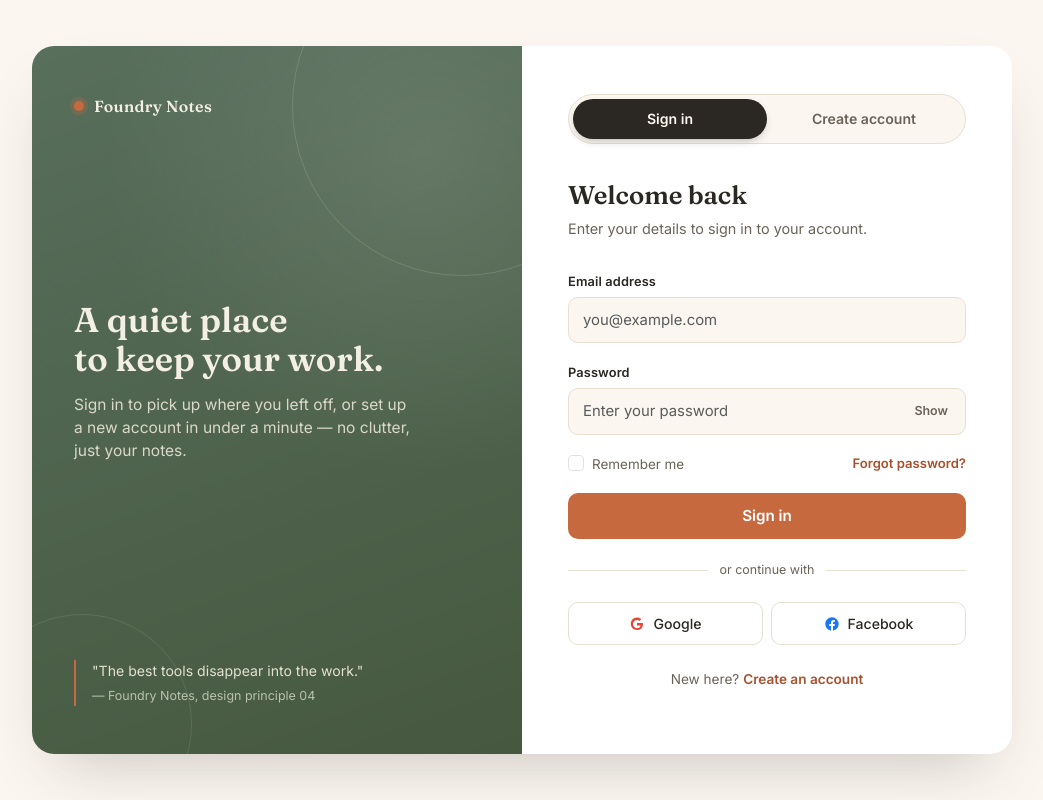
After one commit to SuzanLama433/Student_management_system_scms, a Django app: page /accounts/register/ in a window 1280 px wide. The commit adds this page. Shown: the whole page, without its empty margins (118-1161 px from the left). Run offline with Django 5.2, Linux system fonts and the light colour scheme; some libraries are stand-ins or nearby versions.

Commit message:
register successful

```diff
--- /dev/null
+++ b/student_management/accounts/static/css/login.css
@@ -0,0 +1,353 @@
+:root {
+  --clay: #c7693f;
+  --clay-dark: #a8512e;
+  --moss: #586f5c;
+  --cream: #fbf7f0;
+  --paper: #ffffff;
+  --ink: #2b2722;
+  --ink-soft: #6b6359;
+  --line: #e7dfd2;
+}
+
+* {
+  box-sizing: border-box;
+}
+
+body {
+  font-family: "Inter", sans-serif;
+  background: var(--cream);
+  color: var(--ink);
+  min-height: 100vh;
+  display: flex;
+  align-items: center;
+  justify-content: center;
+  padding: 24px;
+}
+.display-font {
+  font-family: "Fraunces", serif;
+}
+
+.auth-shell {
+  width: 100%;
+  max-width: 980px;
+  background: var(--paper);
+  border-radius: 22px;
+  overflow: hidden;
+  box-shadow: 0 30px 60px -25px rgba(43, 39, 34, 0.25);
+  display: grid;
+  grid-template-columns: 1fr 1fr;
+  min-height: 620px;
+}
+
+/* ---- Brand side ---- */
+.brand-side {
+  background:
+    radial-gradient(
+      circle at 80% 15%,
+      rgba(255, 255, 255, 0.1),
+      transparent 45%
+    ),
+    linear-gradient(160deg, var(--moss) 0%, #46583f 100%);
+  color: #f3efe4;
+  padding: 48px 42px;
+  display: flex;
+  flex-direction: column;
+  justify-content: space-between;
+  position: relative;
+  overflow: hidden;
+}
+
+.brand-side::before {
+  content: "";
+  position: absolute;
+  width: 340px;
+  height: 340px;
+  border-radius: 50%;
+  border: 1px solid rgba(255, 255, 255, 0.14);
+  top: -110px;
+  right: -110px;
+}
+
+.brand-side::after {
+  content: "";
+  position: absolute;
+  width: 220px;
+  height: 220px;
+  border-radius: 50%;
+  border: 1px solid rgba(255, 255, 255, 0.1);
+  bottom: -80px;
+  left: -60px;
+}
+
+.brand-mark {
+  display: flex;
+  align-items: center;
+  gap: 10px;
+  font-weight: 600;
+  letter-spacing: 0.02em;
+  z-index: 1;
+}
+
+.brand-mark .dot {
+  width: 10px;
+  height: 10px;
+  border-radius: 50%;
+  background: var(--clay);
+  box-shadow: 0 0 0 4px rgba(199, 105, 63, 0.25);
+}
+
+.brand-copy {
+  z-index: 1;
+}
+
+.brand-copy h1 {
+  font-size: 2.15rem;
+  line-height: 1.15;
+  margin-bottom: 14px;
+  font-weight: 600;
+}
+
+.brand-copy p {
+  color: #dad9c9;
+  font-size: 0.97rem;
+  max-width: 340px;
+}
+
+.brand-quote {
+  z-index: 1;
+  border-left: 2px solid var(--clay);
+  padding-left: 16px;
+  font-size: 0.88rem;
+  color: #e3e1d2;
+}
+
+.brand-quote span {
+  display: block;
+  margin-top: 6px;
+  font-size: 0.78rem;
+  color: #b9c2ae;
+}
+
+/* ---- Form side ---- */
+.form-side {
+  padding: 48px 46px;
+  display: flex;
+  flex-direction: column;
+  justify-content: center;
+}
+
+.switcher {
+  display: flex;
+  background: var(--cream);
+  border: 1px solid var(--line);
+  border-radius: 999px;
+  padding: 4px;
+  margin-bottom: 32px;
+  width: 100%;
+}
+
+.switcher button {
+  flex: 1;
+  border: none;
+  background: transparent;
+  padding: 9px 0;
+  border-radius: 999px;
+  font-weight: 600;
+  font-size: 0.88rem;
+  color: var(--ink-soft);
+  transition: all 0.25s ease;
+}
+
+.switcher button.active {
+  background: var(--ink);
+  color: #fff8ef;
+  box-shadow: 0 4px 10px -4px rgba(43, 39, 34, 0.4);
+}
+
+.panel-title {
+  font-weight: 600;
+  font-size: 1.6rem;
+  margin-bottom: 4px;
+}
+
+.panel-sub {
+  color: var(--ink-soft);
+  font-size: 0.9rem;
+  margin-bottom: 28px;
+}
+
+.form-label {
+  font-size: 0.8rem;
+  font-weight: 600;
+  color: var(--ink);
+  margin-bottom: 6px;
+  letter-spacing: 0.01em;
+}
+
+.form-control {
+  border: 1px solid var(--line);
+  background: var(--cream);
+  padding: 11px 14px;
+  font-size: 0.93rem;
+  border-radius: 10px;
+  color: var(--ink);
+}
+
+.form-control:focus {
+  background: #fff;
+  border-color: var(--clay);
+  box-shadow: 0 0 0 3px rgba(199, 105, 63, 0.18);
+}
+
+.input-affix {
+  position: relative;
+}
+
+.input-affix .toggle-eye {
+  position: absolute;
+  right: 12px;
+  top: 50%;
+  transform: translateY(-50%);
+  background: none;
+  border: none;
+  color: var(--ink-soft);
+  font-size: 0.78rem;
+  font-weight: 600;
+  cursor: pointer;
+}
+
+.btn-clay {
+  background: var(--clay);
+  border: none;
+  color: #fff;
+  font-weight: 600;
+  padding: 12px;
+  border-radius: 10px;
+  font-size: 0.95rem;
+  transition:
+    background 0.2s ease,
+    transform 0.15s ease;
+}
+
+.btn-clay:hover {
+  background: var(--clay-dark);
+  color: #fff;
+  transform: translateY(-1px);
+}
+
+.divider {
+  display: flex;
+  align-items: center;
+  gap: 12px;
+  color: var(--ink-soft);
+  font-size: 0.78rem;
+  margin: 22px 0;
+}
+
+.divider::before,
+.divider::after {
+  content: "";
+  flex: 1;
+  height: 1px;
+  background: var(--line);
+}
+
+.btn-ghost {
+  border: 1px solid var(--line);
+  background: #fff;
+  color: var(--ink);
+  font-weight: 500;
+  font-size: 0.88rem;
+  padding: 10px;
+  border-radius: 10px;
+  display: flex;
+  align-items: center;
+  justify-content: center;
+  gap: 8px;
+}
+
+.btn-ghost:hover {
+  background: var(--cream);
+  color: var(--ink);
+}
+
+.foot-note {
+  text-align: center;
+  font-size: 0.85rem;
+  color: var(--ink-soft);
+  margin-top: 24px;
+}
+
+.foot-note a {
+  color: var(--clay-dark);
+  font-weight: 600;
+  text-decoration: none;
+}
+
+.foot-note a:hover {
+  text-decoration: underline;
+}
+
+.form-check-label {
+  font-size: 0.84rem;
+  color: var(--ink-soft);
+}
+
+.small-link {
+  font-size: 0.82rem;
+  color: var(--clay-dark);
+  text-decoration: none;
+  font-weight: 600;
+}
+
+.small-link:hover {
+  text-decoration: underline;
+}
+
+.pane {
+  display: none;
+  animation: fadeIn 0.35s ease;
+}
+
+.pane.active {
+  display: block;
+}
+
+@keyframes fadeIn {
+  from {
+    opacity: 0;
+    transform: translateY(6px);
+  }
+
+  to {
+    opacity: 1;
+    transform: translateY(0);
+  }
+}
+
+.strength-row {
+  display: flex;
+  gap: 5px;
+  margin-top: 8px;
+}
+
+.strength-row span {
+  height: 4px;
+  flex: 1;
+  border-radius: 3px;
+  background: var(--line);
+}
+
+@media (max-width: 860px) {
+  .auth-shell {
+    grid-template-columns: 1fr;
+  }
+
+  .brand-side {
+    display: none;
+  }
+
+  .form-side {
+    padding: 38px 26px;
+  }
+}
--- /dev/null
+++ b/student_management/accounts/static/js/loginScript.js
@@ -0,0 +1,37 @@
+function showPane(name) {
+  document
+    .getElementById("pane-login")
+    .classList.toggle("active", name === "login");
+  document
+    .getElementById("pane-register")
+    .classList.toggle("active", name === "register");
+  document
+    .getElementById("tab-login")
+    .classList.toggle("active", name === "login");
+  document
+    .getElementById("tab-register")
+    .classList.toggle("active", name === "register");
+}
+
+function togglePass(id, btn) {
+  const field = document.getElementById(id);
+  const isPass = field.type === "password";
+  field.type = isPass ? "text" : "password";
+  btn.textContent = isPass ? "Hide" : "Show";
+}
+
+function checkStrength() {
+  const val = document.getElementById("reg-pass").value;
+  let score = 0;
+  if (val.length >= 6) score++;
+  if (val.length >= 10) score++;
+  if (/[A-Z]/.test(val) && /[0-9]/.test(val)) score++;
+  if (/[^A-Za-z0-9]/.test(val)) score++;
+
+  const colors = ["#E7DFD2", "#C7693F", "#C7693F", "#7C8B6F", "#586F5C"];
+  const bars = ["bar1", "bar2", "bar3", "bar4"];
+  bars.forEach((id, i) => {
+    document.getElementById(id).style.background =
+      i < score ? colors[score] : "#E7DFD2";
+  });
+}
--- /dev/null
+++ b/student_management/accounts/templates/accounts/login.html
@@ -0,0 +1,218 @@
+{% load static %}
+<!DOCTYPE html>
+<html lang="en">
+
+    <head>
+        <meta charset="UTF-8">
+        <meta name="viewport" content="width=device-width, initial-scale=1.0">
+        <title>Welcome — Sign in or Create an account</title>
+        <link href="https://cdnjs.cloudflare.com/ajax/libs/twitter-bootstrap/5.3.3/css/bootstrap.min.css"
+            rel="stylesheet">
+        <link
+            href="https://fonts.googleapis.com/css2?family=Fraunces:opsz,wght@9..144,500;9..144,600;9..144,700&family=Inter:wght@400;500;600;700&display=swap"
+            rel="stylesheet">
+        <!-- bootstrap css cdn link -->
+        <link href="https://cdn.jsdelivr.net/npm/bootstrap@5.3.8/dist/css/bootstrap.min.css" rel="stylesheet"
+            integrity="sha384-sRIl4kxILFvY47J16cr9ZwB07vP4J8+LH7qKQnuqkuIAvNWLzeN8tE5YBujZqJLB" crossorigin="anonymous">
+        <!-- fontas -->
+        <link rel="stylesheet" href="https://cdnjs.cloudflare.com/ajax/libs/font-awesome/7.0.1/css/all.min.css"
+            integrity="sha512-2SwdPD6INVrV/lHTZbO2nodKhrnDdJK9/kg2XD1r9uGqPo1cUbujc+IYdlYdEErWNu69gVcYgdxlmVmzTWnetw=="
+            crossorigin="anonymous" referrerpolicy="no-referrer" />
+        <!-- alertify css -->
+        <link rel="stylesheet" href="//cdn.jsdelivr.net/npm/alertifyjs@1.14.0/build/css/alertify.min.css">
+        <link rel="stylesheet" href="//cdn.jsdelivr.net/npm/alertifyjs@1.14.0/build/css/themes/default.min.css">
+        <!-- css link -->
+        <link rel="stylesheet" href="{% static 'css/login.css' %}">
+    </head>
+
+    <body>
+
+        <div class="auth-shell">
+
+            <!-- Brand / story side -->
+            <div class="brand-side">
+                <div class="brand-mark">
+                    <span class="dot"></span>
+                    <span class="display-font">Foundry&nbsp;Notes</span>
+                </div>
+
+                <div class="brand-copy">
+                    <h1 class="display-font">A quiet place<br>to keep your work.</h1>
+                    <p>Sign in to pick up where you left off, or set up a new account in under a minute — no clutter,
+                        just your notes.</p>
+                </div>
+
+                <div class="brand-quote">
+                    "The best tools disappear into the work."
+                    <span>— Foundry Notes, design principle 04</span>
+                </div>
+            </div>
+
+            <!-- Form side -->
+            <div class="form-side">
+
+                <div class="switcher">
+                    <button id="tab-login" class="active" onclick="showPane('login')">Sign in</button>
+                    <button id="tab-register" onclick="showPane('register')">Create account</button>
+                </div>
+
+                <!-- LOGIN PANE -->
+                <div id="pane-login" class="pane active">
+                    <div class="panel-title display-font">Welcome back</div>
+                    <p class="panel-sub">Enter your details to sign in to your account.</p>
+
+                    <form novalidate>
+                        <div class="mb-3">
+                            <label class="form-label" for="login-email">Email address</label>
+                            <input type="email" class="form-control" id="login-email" placeholder="you@example.com"
+                                required>
+                        </div>
+
+                        <div class="mb-2">
+                            <label class="form-label" for="login-pass">Password</label>
+                            <div class="input-affix">
+                                <input type="password" class="form-control" id="login-pass"
+                                    placeholder="Enter your password" required>
+                                <button type="button" class="toggle-eye"
+                                    onclick="togglePass('login-pass', this)">Show</button>
+                            </div>
+                        </div>
+
+                        <div class="d-flex justify-content-between align-items-center mb-3 mt-3">
+                            <div class="form-check">
+                                <input class="form-check-input" type="checkbox" id="remember">
+                                <label class="form-check-label" for="remember">Remember me</label>
+                            </div>
+                            <a href="#" class="small-link">Forgot password?</a>
+                        </div>
+
+                        <button type="submit" class="btn btn-clay w-100">Sign in</button>
+                    </form>
+
+                    <div class="divider">or continue with</div>
+
+                    <div class="row g-2">
+                        <div class="col-6">
+                            <button class="btn btn-ghost w-100" type="button">
+                                <svg width="16" height="16" viewBox="0 0 24 24">
+                                    <path fill="#EA4335"
+                                        d="M12 10.2v3.9h5.5c-.24 1.4-1.7 4.1-5.5 4.1-3.3 0-6-2.7-6-6.1s2.7-6.1 6-6.1c1.9 0 3.1.8 3.85 1.5l2.6-2.5C16.85 3.4 14.65 2.4 12 2.4 6.9 2.4 2.7 6.6 2.7 11.7s4.2 9.3 9.3 9.3c5.4 0 8.95-3.8 8.95-9.15 0-.6-.05-1.05-.15-1.5H12z" />
+                                </svg>
+                                Google
+                            </button>
+                        </div>
+                        <div class="col-6">
+                            <button class="btn btn-ghost w-100" type="button">
+                                <svg width="16" height="16" viewBox="0 0 24 24">
+                                    <path fill="#1877F2"
+                                        d="M22 12.06C22 6.5 17.52 2 12 2S2 6.5 2 12.06c0 5 3.66 9.16 8.44 9.94v-7.03H7.9v-2.91h2.54V9.84c0-2.5 1.49-3.89 3.78-3.89 1.1 0 2.24.2 2.24.2v2.46h-1.26c-1.24 0-1.63.77-1.63 1.56v1.88h2.78l-.45 2.91h-2.33V22c4.78-.78 8.44-4.94 8.44-9.94z" />
+                                </svg>
+                                Facebook
+                            </button>
+                        </div>
+                    </div>
+
+                    <p class="foot-note">New here? <a href="#" onclick="showPane('register'); return false;">Create an
+                            account</a></p>
+                </div>
+
+                <!-- REGISTER PANE -->
+                <div id="pane-register" class="pane">
+                    <div class="panel-title display-font">Create your account</div>
+                    <p class="panel-sub">It only takes a minute to get started.</p>
+
+                    <form method="post" action="{% url 'register' %}" novalidate>
+                        {% csrf_token %}
+                        <div class="row g-2 mb-3">
+                            <div class="col-6">
+                                <label class="form-label" for="reg-first">First name</label>
+                                <input type="text" name="fname" class="form-control" id="reg-first" placeholder="Jane"
+                                    required>
+                            </div>
+                            <div class="col-6">
+                                <label class="form-label" for="reg-last">Last name</label>
+                                <input type="text" name="lname" class="form-control" id="reg-last" placeholder="Doe"
+                                    required>
+                            </div>
+                        </div>
+
+                        <div class="mb-3">
+                            <label class="form-label" for="reg-username">User Name</label>
+                            <input type="text" name="username" class="form-control" name="username" id="reg-username"
+                                placeholder="example13" required>
+
+                            <div class="mb-3">
+                                <label class="form-label" for="reg-email">Email address</label>
+                                <input type="email" class="form-control" name="email" id="reg-email"
+                                    placeholder="you@example.com" required>
+                            </div>
+
+                            <div class="mb-1">
+                                <label class="form-label" for="reg-pass">Password</label>
+                                <div class="input-affix">
+                                    <input type="password" name="password" class="form-control" id="reg-pass"
+                                        placeholder="Create a password" oninput="checkStrength()" required>
+                                    <button type="button" class="toggle-eye"
+                                        onclick="togglePass('reg-pass', this)">Show</button>
+                                </div>
+                                <div class="strength-row">
+                                    <span id="bar1"></span><span id="bar2"></span><span id="bar3"></span><span
+                                        id="bar4"></span>
+                                </div>
+                            </div>
+
+                            <div class="mb-3 mt-3">
+                                <label class="form-label" for="reg-confirm">Confirm password</label>
+                                <input type="password" name="cpassword" class="form-control" id="reg-confirm"
+                                    placeholder="Re-enter your password" required>
+                            </div>
+
+                            <div class="form-check mb-3">
+                                <input class="form-check-input" type="checkbox" id="terms" required>
+                                <label class="form-check-label" for="terms">
+                                    I agree to the <a href="#" class="small-link">Terms of Service</a> and <a href="#"
+                                        class="small-link">Privacy Policy</a>
+                                </label>
+                            </div>
+
+                            <button type="submit" class="btn btn-clay w-100">Create account</button>
+                    </form>
+
+                    <p class="foot-note">Already have an account? <a href="#"
+                            onclick="showPane('login'); return false;">Sign in</a></p>
+                </div>
+
+            </div>
+        </div>
+
+        <!-- js cdn link -->
+        <script src="https://cdn.jsdelivr.net/npm/bootstrap@5.3.8/dist/js/bootstrap.bundle.min.js"
+            integrity="sha384-FKyoEForCGlyvwx9Hj09JcYn3nv7wiPVlz7YYwJrWVcXK/BmnVDxM+D2scQbITxI"
+            crossorigin="anonymous"></script>
+        <!-- JavaScript -->
+        <script src="//cdn.jsdelivr.net/npm/alertifyjs@1.14.0/build/alertify.min.js"></script>
+        <!-- js link -->
+        <script src="{% static 'js/loginScript.js' %}"></script>
+        {% if messages %}
+        {% for message in messages %}
+
+        <script>
+            alertify.set('notifier', 'position', 'top-right');
+
+            const tag = "{{ message.tags }}";
+
+            if (tag === "success") {
+                alertify.success("{{ message|escapejs }}");
+            } else if (tag === "error") {
+                alertify.error("{{ message|escapejs }}");
+            } else if (tag === "warning") {
+                alertify.warning("{{ message|escapejs }}");
+            } else {
+                alertify.message("{{ message|escapejs }}");
+            }
+        </script>
+        {% endfor %}
+        {% endif %}
+    </body>
+
+</html>
--- /dev/null
+++ b/student_management/accounts/urls.py
@@ -0,0 +1,6 @@
+from django.urls import path
+from .views import *
+urlpatterns = [
+    path('',log_in, name='log_in'),
+    path("register/",register, name="register")
+]
--- a/student_management/accounts/views.py
+++ b/student_management/accounts/views.py
@@ -1,3 +1,26 @@
-from django.shortcuts import render
+from django.shortcuts import render,redirect
+from django.contrib.auth.models import User
+from django.contrib import messages
 
 # Create your views here.
+def log_in(request):
+
+    return render(request,'accounts/login.html')
+
+def register(request):
+    if request.method == "POST":
+        fname = request.POST.get('fname')
+        lname = request.POST.get('lname')
+        username = request.POST.get('username')
+        email = request.POST.get('email')
+        password = request.POST.get('password')
+        cpassword = request.POST.get('cpassword')
+        if password == cpassword:
+            User.objects.create_user(first_name = fname, last_name = lname,username=username,email=email, password=password,)
+            messages.success(request,'register successfuly')
+            return redirect('log_in')
+        else:
+            messages.error(request,'please Enter same password!!')
+            return redirect('register')
+
+    return render (request,'accounts/login.html')
--- a/student_management/student_management/settings.py
+++ b/student_management/student_management/settings.py
@@ -64,7 +64,7 @@ ROOT_URLCONF = 'student_management.urls'
 TEMPLATES = [
     {
         'BACKEND': 'django.template.backends.django.DjangoTemplates',
-        'DIRS': [BASE_DIR / 'templates'],
+        'DIRS':[BASE_DIR / 'templates'],
         'APP_DIRS': True,
         'OPTIONS': {
             'context_processors': [
--- a/student_management/student_management/urls.py
+++ b/student_management/student_management/urls.py
@@ -24,5 +24,6 @@ urlpatterns = [
     path('',include('dashboard.urls'),name='homepage'),
     path('students/',include('students.urls'),name='form'),
     path('courses/',include('courses.urls'),name='courses'),
-    path('enrollment/',include('enrollments.urls'),name='enrollment')
+    path('enrollment/',include('enrollments.urls'),name='enrollment'),
+    path('accounts/',include('accounts.urls'),name='accounts')
 ] + static(settings.MEDIA_URL, document_root=settings.MEDIA_ROOT)
--- a/student_management/templates/base.html
+++ b/student_management/templates/base.html
@@ -103,7 +103,7 @@
                         <ul class="dropdown-menu dropdown-menu-end">
 
                             <li>
-                                <a class="dropdown-item" href="#">
+                                <a class="dropdown-item" href="{% url 'log_in' %}">
                                     Profile
                                 </a>
                             </li>
```
